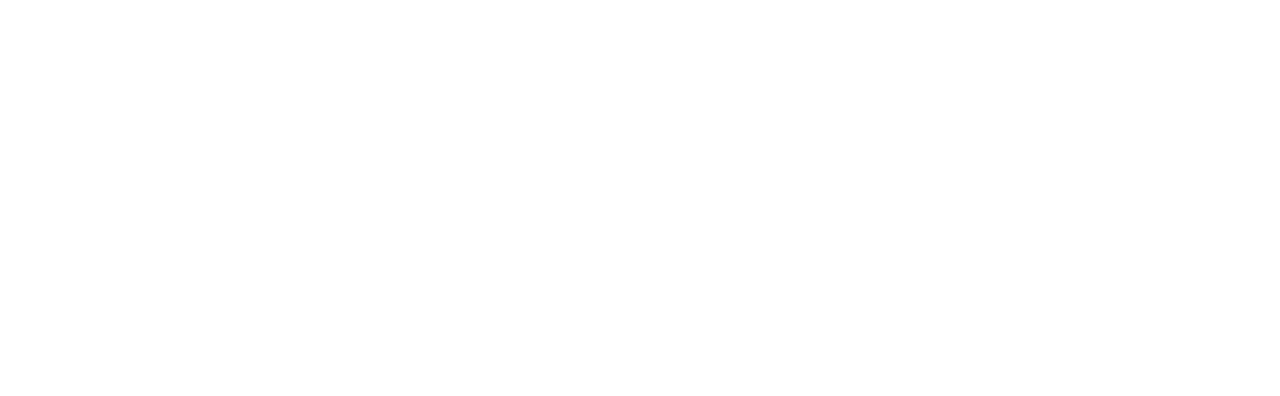
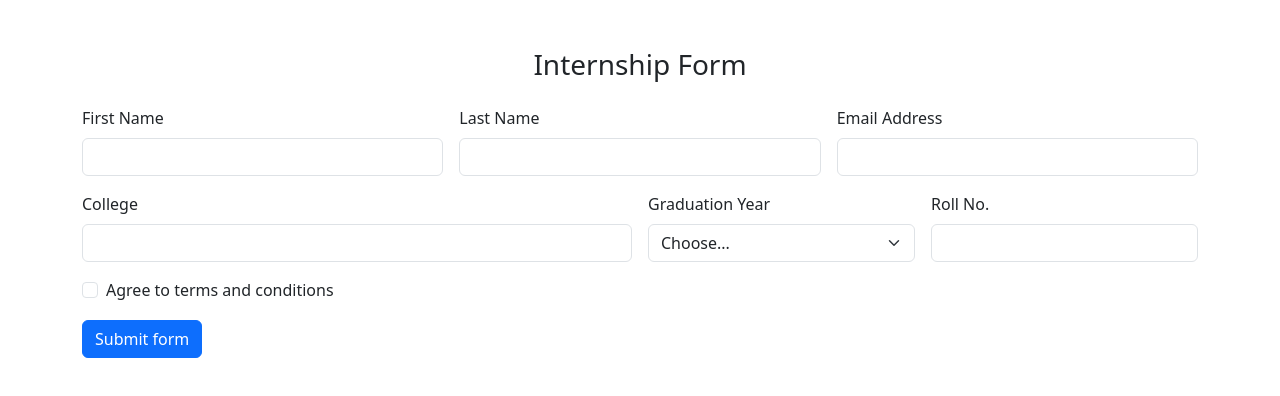
Before and after one commit to acciojob/bootstrap-form-easy-Mahrozfatima786, a website: page main.html in a window 1280 px wide. Drawn offline with nearby package versions, Linux system fonts and the light colour scheme.

Commit message:
created a submission

```diff
--- a/main.html
+++ b/main.html
@@ -3,10 +3,96 @@
 <html>
 
 <head>
+	  <meta charset="UTF-8">
+  <meta name="viewport" content="width=device-width, initial-scale=1">
+  <link href="https://cdn.jsdelivr.net/npm/bootstrap@5.3.0/dist/css/bootstrap.min.css" rel="stylesheet">
+
 	<link rel="stylesheet" href="styles.css">
 </head>
 
 <body>
+	<div class="container mt-5">
+    <h3 class="text-center mb-4">Internship Form</h3>
+    <form class="row g-3 needs-validation" novalidate>
+      <div class="col-md-4">
+        <label for="first-name-input" class="form-label">First Name</label>
+        <input type="text" class="form-control" id="first-name-input" required>
+        <div class="invalid-feedback">
+          First name required
+        </div>
+      </div>
+      <div class="col-md-4">
+        <label for="last-name-input" class="form-label">Last Name</label>
+        <input type="text" class="form-control" id="last-name-input" required>
+        <div class="invalid-feedback">
+          Last name required
+        </div>
+      </div>
+      <div class="col-md-4">
+        <label for="email-input" class="form-label">Email Address</label>
+        <input type="email" class="form-control" id="email-input" required>
+        <div class="invalid-feedback">
+          Email required
+        </div>
+      </div>
+      <div class="col-md-6">
+        <label for="college-input" class="form-label">College</label>
+        <input type="text" class="form-control" id="college-input" required>
+        <div class="invalid-feedback">
+          Please provide a valid college.
+        </div>
+      </div>
+      <div class="col-md-3">
+        <label for="graduation-input" class="form-label">Graduation Year</label>
+        <select class="form-select" id="graduation-input" required>
+          <option value="">Choose...</option>
+          <option value="2020">2020</option>
+          <option value="2021">2021</option>
+          <option value="2022">2022</option>
+          <option value="2023">2023</option>
+        </select>
+        <div class="invalid-feedback">
+          Please select a valid Graduation Year.
+        </div>
+      </div>
+      <div class="col-md-3">
+        <label for="roll-no-input" class="form-label">Roll No.</label>
+        <input type="text" class="form-control" id="roll-no-input" required>
+        <div class="invalid-feedback">
+          Please provide a valid Roll No.
+        </div>
+      </div>
+      <div class="col-12">
+        <div class="form-check">
+          <input class="form-check-input" type="checkbox" id="conditions-checkbox" required>
+          <label class="form-check-label" for="conditions-checkbox">
+            Agree to terms and conditions
+          </label>
+          <div class="invalid-feedback">
+            You must agree before submitting.
+          </div>
+        </div>
+      </div>
+      <div class="col-12">
+        <button class="btn btn-primary" type="submit">Submit form</button>
+      </div>
+    </form>
+  </div>
+  <script>
+    (() => {
+      'use strict'
+      const forms = document.querySelectorAll('.needs-validation')
+      Array.from(forms).forEach(form => {
+        form.addEventListener('submit', event => {
+          if (!form.checkValidity()) {
+            event.preventDefault()
+            event.stopPropagation()
+          }
+          form.classList.add('was-validated')
+        }, false)
+      })
+    })()
+  </script>
 	<!-- the entire body must be written by student -->
     <script type="text/javascript" src="./script.js">
 </script>
--- a/styles.css
+++ b/styles.css
@@ -1,2 +1,2 @@
 
-/* Your CSS Code here. */
+/* Your CSS Code here. */https://www.svgrepo.com/show/345221/three-dots.svg
```
